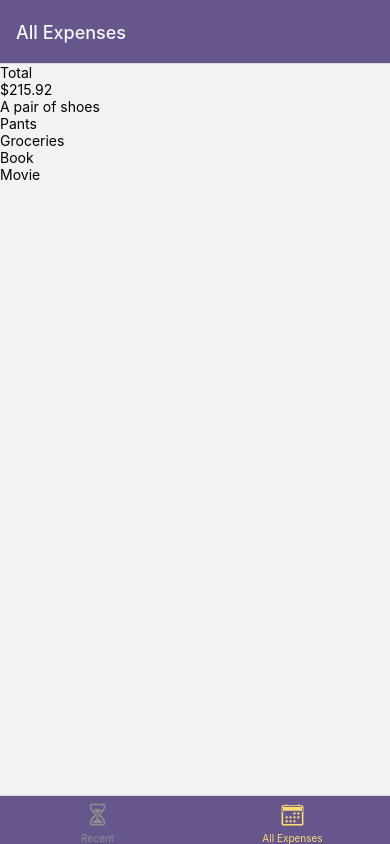
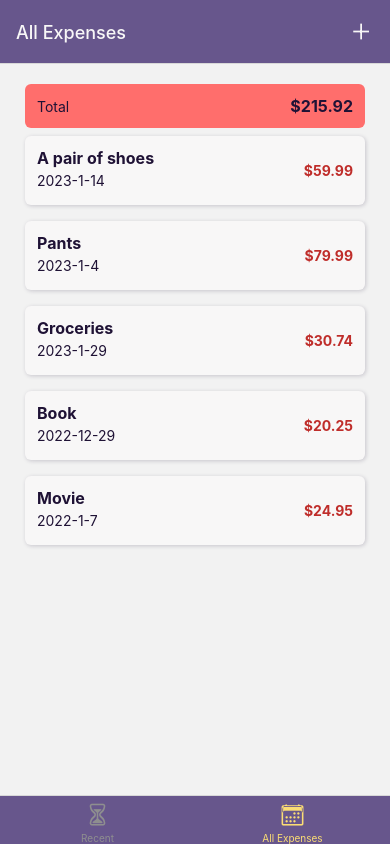
Before and after one commit to mickmaratta/react-native-expense-tracker, a React Native app: screen /AllExpenses in a window 390 px wide. Built offline with nearby package versions, Linux system fonts and the light colour scheme.

Commit message:
Finished Styling ExpenseOutput component

```diff
--- a/App.js
+++ b/App.js
@@ -9,22 +9,30 @@
 import AllExpensesScreen from "./screens/AllExpensesScreen";
 import RecentExpensesScreen from "./screens/RecentExpensesScreen";
 import ManageExpenseScreen from "./screens/ManageExpenseScreen";
-import IconButton from "./components/IconButton";
+import IconButton from "./components/UI/IconButton";
 import { GlobalStyles } from "./constants/styles";
 
 const Stack = createNativeStackNavigator();
 const Tab = createBottomTabNavigator();
 
 function TabNavigator() {
-  const navigation = useNavigation();
   return (
     <Tab.Navigator
-      screenOptions={{
+      screenOptions={({ navigation }) => ({
         headerStyle: { backgroundColor: GlobalStyles.colors.primary500 },
         headerTintColor: GlobalStyles.colors.neutral100,
         tabBarStyle: { backgroundColor: GlobalStyles.colors.primary500 },
-        tabBarActiveTintColor: GlobalStyles.colors.secondary500
-      }}
+        tabBarActiveTintColor: GlobalStyles.colors.secondary500,
+        headerRight: () => {
+          return (
+            <IconButton
+              icon={"add"}
+              color={GlobalStyles.colors.neutral100}
+              onPress={() => navigation.navigate("ManageExpense")}
+            />
+          );
+        },
+      })}
     >
       <Tab.Screen
         name="RecentExpenses"
@@ -35,15 +43,6 @@
           tabBarIcon: ({ color, size }) => (
             <Ionicons name="hourglass-outline" color={color} size={size} />
           ),
-          headerRight: () => {
-            return (
-              <IconButton
-                icon={"add"}
-                color={GlobalStyles.colors.neutral100}
-                onPress={() => navigation.navigate("ManageExpense")}
-              />
-            );
-          },
         }}
       />
       <Tab.Screen
--- /dev/null
+++ b/components/ExpensesOutput/ExpenseItem.js
@@ -0,0 +1,64 @@
+import { Pressable, StyleSheet, Text, View } from "react-native";
+import React from "react";
+import { GlobalStyles } from "../../constants/styles";
+import { getFormattedDate } from "../../util/date";
+import { useNavigation } from "@react-navigation/native";
+
+const ExpenseItem = ({ description, amount, date }) => {
+  const navigation = useNavigation();
+  function expensePressHandler() {
+    navigation.navigate("ManageExpense");
+  }
+
+  return (
+    <Pressable
+      onPress={expensePressHandler}
+      style={({ pressed }) => pressed && styles.pressed}
+    >
+      <View style={styles.expenseItem}>
+        <View style={[styles.textBase, styles.description]}>
+          <Text style={[styles.textBase, styles.description]}>
+            {description}
+          </Text>
+          <Text style={styles.textBase}>{getFormattedDate(date)}</Text>
+        </View>
+        <Text style={styles.amount}>${amount.toFixed(2)}</Text>
+      </View>
+    </Pressable>
+  );
+};
+
+export default ExpenseItem;
+
+const styles = StyleSheet.create({
+  pressed: {
+    opacity: 0.7,
+  },
+  expenseItem: {
+    padding: 12,
+    marginVertical: 8,
+    marginHorizontal: 5,
+    backgroundColor: GlobalStyles.colors.neutral100,
+    flexDirection: "row",
+    justifyContent: "space-between",
+    alignItems: "center",
+    borderRadius: 6,
+    elevation: 3,
+    shadowColor: GlobalStyles.colors.primary300,
+    shadowRadius: 4,
+    shadowOffset: { width: 1, height: 1 },
+    shadowOpacity: 0.2,
+  },
+  textBase: {
+    color: GlobalStyles.colors.primary300,
+  },
+  description: {
+    fontSize: 16,
+    marginBottom: 4,
+    fontWeight: "bold",
+  },
+  amount: {
+    color: GlobalStyles.colors.accent300,
+    fontWeight: "bold",
+  },
+});
--- a/components/ExpensesOutput/ExpensesList.js
+++ b/components/ExpensesOutput/ExpensesList.js
@@ -1,9 +1,10 @@
 import { FlatList, StyleSheet, Text, View } from "react-native";
 import React from "react";
+import ExpenseItem from "./ExpenseItem";
 
 const ExpensesList = ({ expenses }) => {
   function renderExpenseItem({ item }) {
-    return <Text>{item.description}</Text>;
+    return <ExpenseItem {...item} />;
   }
 
   return (
--- a/components/ExpensesOutput/ExpensesOutput.js
+++ b/components/ExpensesOutput/ExpensesOutput.js
@@ -2,6 +2,7 @@
 import React from "react";
 import ExpensesSummary from "./ExpensesSummary";
 import ExpensesList from "./ExpensesList";
+import { GlobalStyles } from "../../constants/styles";
 
 const DUMMY_EXPENSES = [
     {
@@ -37,7 +38,7 @@
 ]
 const ExpensesOutput = ({ expenses, expensePeriod }) => {
   return (
-    <View>
+    <View style={styles.container}>
       <ExpensesSummary expensePeriod={expensePeriod} expenses={DUMMY_EXPENSES} />
       <ExpensesList expenses={DUMMY_EXPENSES} />
     </View>
@@ -46,4 +47,11 @@
 
 export default ExpensesOutput;
 
-const styles = StyleSheet.create({});
+const styles = StyleSheet.create({
+  container: {
+    flex: 1,
+    paddingHorizontal: 20,
+    paddingTop: 20,
+    paddingBottom: 0,
+  }
+});
--- a/components/ExpensesOutput/ExpensesSummary.js
+++ b/components/ExpensesOutput/ExpensesSummary.js
@@ -1,5 +1,6 @@
 import { StyleSheet, Text, View } from "react-native";
 import React from "react";
+import { GlobalStyles } from "../../constants/styles"
 
 const ExpensesSummary = ({ expensePeriod, expenses }) => {
   const expensesSum = expenses.reduce((sum, expense) => {
@@ -7,13 +8,32 @@
   }, 0);
 
   return (
-    <View>
-      <Text>{expensePeriod}</Text>
-      <Text>${expensesSum.toFixed(2)}</Text>
+    <View style={styles.conatiner}>
+      <Text style={styles.period}>{expensePeriod}</Text>
+      <Text style={styles.sum}>${expensesSum.toFixed(2)}</Text>
     </View>
   );
 };
 
 export default ExpensesSummary;
 
-const styles = StyleSheet.create({});
+const styles = StyleSheet.create({
+  conatiner: {
+    padding: 12,
+    marginHorizontal: 5,
+    backgroundColor: GlobalStyles.colors.accent500,
+    borderRadius: 6,
+    flexDirection: "row",
+    justifyContent: "space-between",
+    alignItems: "center"
+  },
+  period: {
+    fontSize: 14,
+    color: GlobalStyles.colors.primary300,
+  },
+  sum: {
+    fontSize: 16,
+    fontWeight: "bold",
+    color: GlobalStyles.colors.primary300
+  }
+});
--- a/components/IconButton.js
+++ /dev/null
@@ -1,19 +0,0 @@
-import { Pressable, StyleSheet } from 'react-native'
-import React from 'react';
-import { Ionicons } from '@expo/vector-icons'
-
-const IconButton = ({icon, color, onPress}) => {
-  return (
-    <Pressable onPress={onPress} style={({pressed}) => pressed && styles.pressed}>
-      <Ionicons name={icon} size={24} color={color}/>
-    </Pressable>
-  )
-}
-
-export default IconButton
-
-const styles = StyleSheet.create({
-    pressed: {
-        opacity: 0.7
-    }
-})
--- /dev/null
+++ b/components/UI/IconButton.js
@@ -0,0 +1,29 @@
+import { Pressable, StyleSheet, View } from "react-native";
+import React from "react";
+import { Ionicons } from "@expo/vector-icons";
+
+const IconButton = ({ icon, color, onPress }) => {
+  return (
+    <Pressable
+      onPress={onPress}
+      style={({ pressed }) => pressed && styles.pressed}
+    >
+      <View style={styles.buttonContainer}>
+        <Ionicons name={icon} size={28} color={color} />
+      </View>
+    </Pressable>
+  );
+};
+
+export default IconButton;
+
+const styles = StyleSheet.create({
+  pressed: {
+    opacity: 0.7,
+  },
+  buttonContainer: {
+    padding: 6,
+    marginHorizontal: 8,
+    marginVertical: 2,
+  }
+});
--- a/constants/styles.js
+++ b/constants/styles.js
@@ -2,7 +2,9 @@
     colors: {
         primary300: "#1f1235",
         primary500: "#67568c",
+        primary700: "#d5c2ff",
         secondary500: "#fbdd74",
+        accent300: "#bf2d2a",
         accent500: "#ff6e6c",
         neutral100: "#f8f7f7",
         neutral500: "#cccccc",
--- /dev/null
+++ b/util/date.js
@@ -0,0 +1,3 @@
+export function getFormattedDate(date) {
+    return `${date.getFullYear()}-${date.getMonth() + 1}-${date.getDate()}`
+};
```
